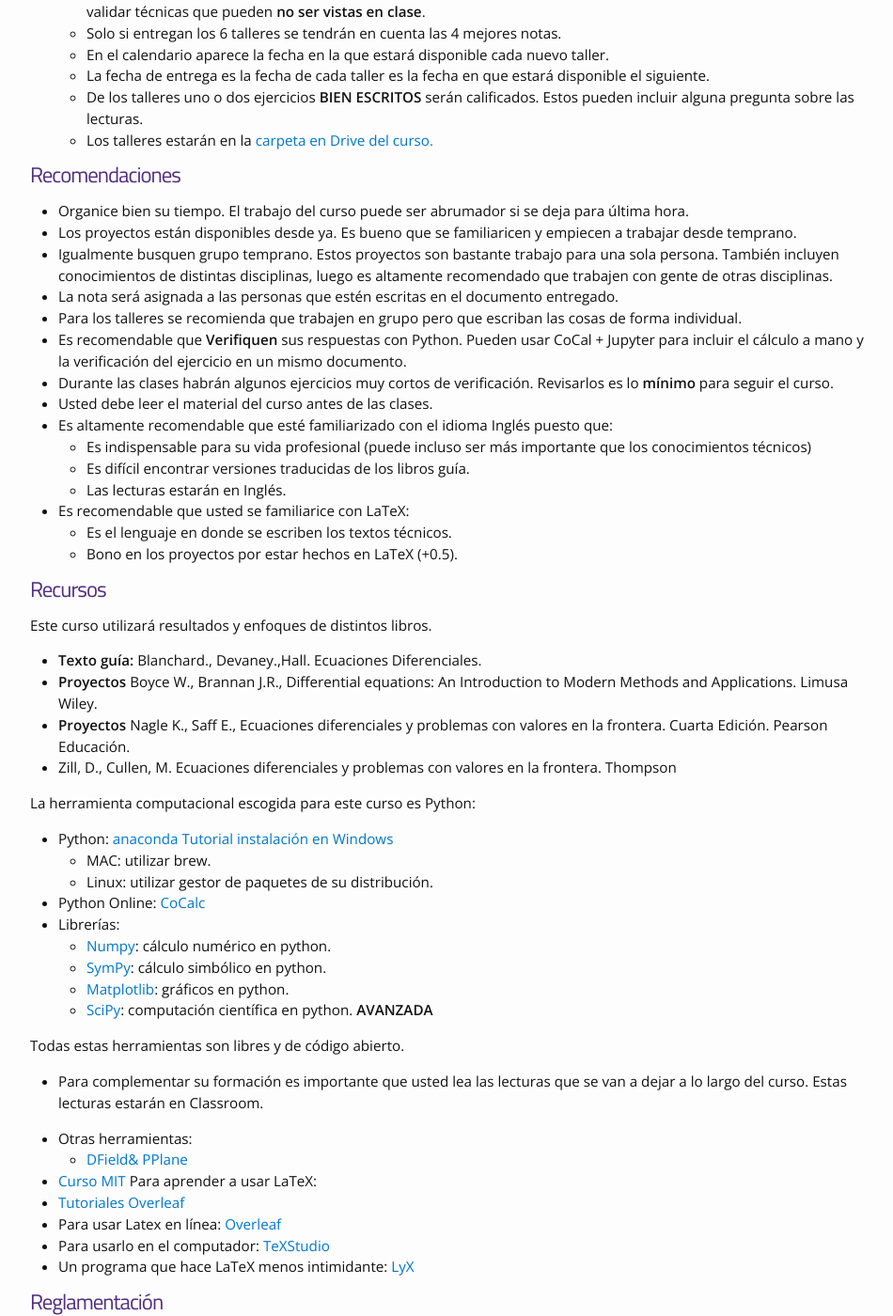
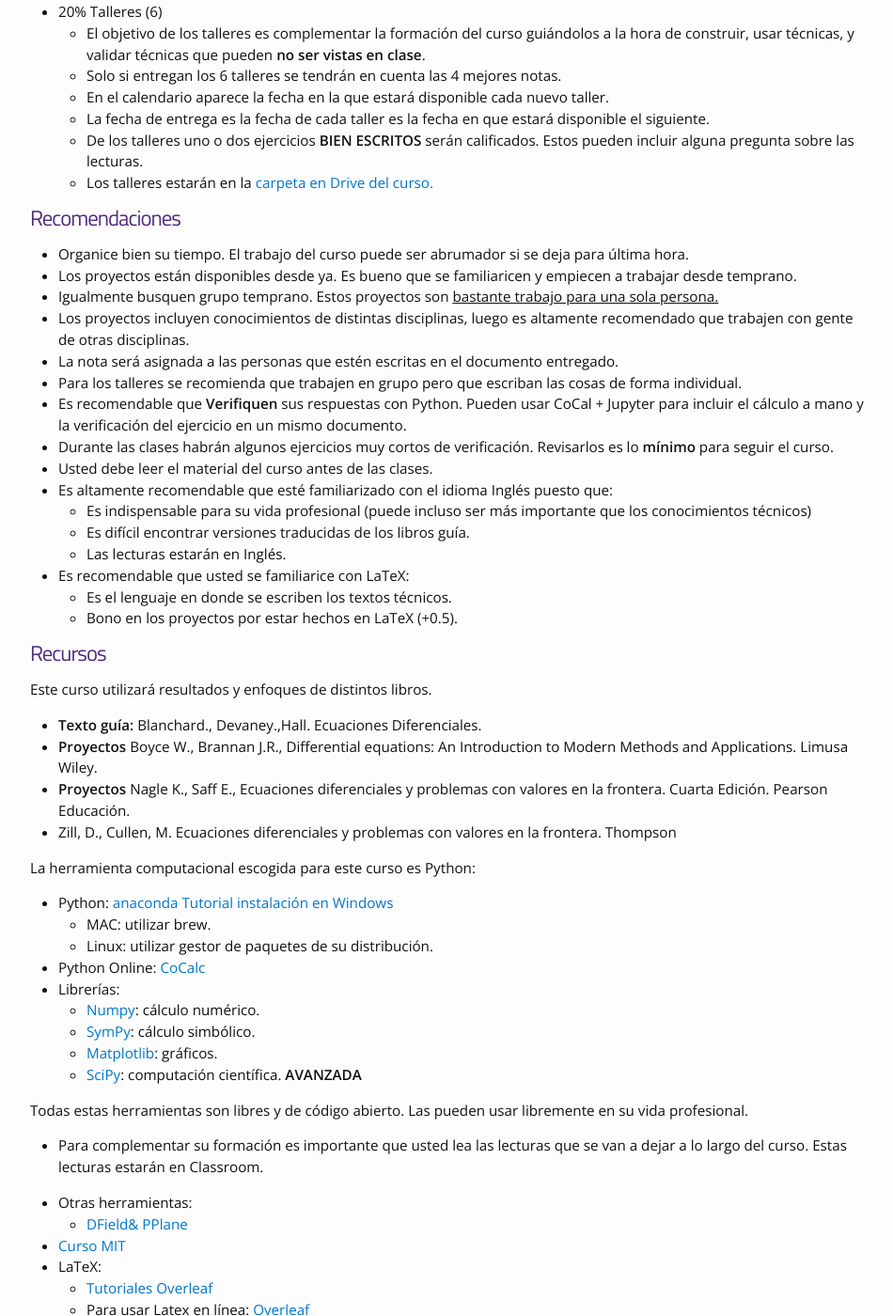
Before and after one commit to jdavidbel/jdavidbel.github.io, a Jekyll site: the page built from teaching/2020ii/eqdiff.md, in a window 1280 px wide and 1400 px high, scrolled down 1263 px. Shown: the whole window at 94% size, without its empty margins (163-1113 px from the left). Built offline with Jekyll 4.4.1, drawn with Linux system fonts in a browser that asks for light colours; some of the changed text lies outside the part shown.

Commit message:
yet more typos

```diff
--- a/teaching/2020ii/eqdiff.md
+++ b/teaching/2020ii/eqdiff.md
@@ -36,9 +36,9 @@ La evaluación tendrá lugar en GoogleClassroom y está distribuida de la siguie
     - 25% Primer Parcial (**08 de Octubre**)
     - 25% Segundo Parcial (**26 de Noviembre**)
 - 30% Proyectos: en grupos de 5 estudiantes.
-    -10% Proyecto 2.2 Libro Boyce (**24 de Septiembre**)
-    -10% Proyecto 5.1 Libro Nagle (**29 de Octubre**)
-    -10% Proyecto 7.2 Libro Boyce (**08 de Diciembre**)
+    - 10% Proyecto 2.2 Libro Boyce (**24 de Septiembre**)
+    - 10% Proyecto 5.1 Libro Nagle (**29 de Octubre**)
+    - 10% Proyecto 7.2 Libro Boyce (**08 de Diciembre**)
 - 20% Talleres (6)
     - El objetivo de los talleres es complementar la formación del curso guiándolos a la hora de construir, usar técnicas, y validar técnicas que pueden **no ser vistas en clase**.
     - Solo si entregan los 6 talleres se tendrán en cuenta las 4 mejores notas.
@@ -50,7 +50,8 @@ La evaluación tendrá lugar en GoogleClassroom y está distribuida de la siguie
 # Recomendaciones
 - Organice bien su tiempo. El trabajo del curso puede ser abrumador si se deja para última hora.
 - Los proyectos están disponibles desde ya. Es bueno que se familiaricen y empiecen a trabajar desde temprano.
-- Igualmente busquen grupo temprano. Estos proyectos son bastante trabajo para una sola persona. También incluyen conocimientos de distintas disciplinas, luego es altamente recomendado que trabajen con gente de otras disciplinas.
+- Igualmente busquen grupo temprano. Estos proyectos son <ins>bastante trabajo para una sola persona.</ins>
+- Los proyectos incluyen conocimientos de distintas disciplinas, luego es altamente recomendado que trabajen con gente de otras disciplinas.
 - La nota será asignada a las personas que estén escritas en el documento entregado.
 - Para los talleres se recomienda que trabajen en grupo pero que escriban las cosas de forma individual.
 - Es recomendable que **Verifiquen** sus respuestas con Python. Pueden usar CoCal + Jupyter para incluir el cálculo a mano y la verificación del ejercicio en un mismo documento.
@@ -77,22 +78,24 @@ La herramienta computacional escogida para este curso es Python:
    -  Linux: utilizar gestor de paquetes de su distribución.
 - Python Online: [CoCalc](https://cocalc.com/doc/python.html)
 - Librerías:
-   - [Numpy](https://numpy.org/devdocs/user/quickstart.html): cálculo numérico en python.
-   - [SymPy](https://docs.sympy.org/latest/tutorial/index.html): cálculo simbólico en python.
-   - [Matplotlib](https://matplotlib.org/3.3.1/users/index.html): gráficos en python.
-   - [SciPy](https://www.scipy.org/getting-started.html): computación científica en python. **AVANZADA**
+   - [Numpy](https://numpy.org/devdocs/user/quickstart.html): cálculo numérico.
+   - [SymPy](https://docs.sympy.org/latest/tutorial/index.html): cálculo simbólico.
+   - [Matplotlib](https://matplotlib.org/3.3.1/users/index.html): gráficos.
+   - [SciPy](https://www.scipy.org/getting-started.html): computación científica. **AVANZADA**
 
 Todas estas herramientas son libres y de código abierto.
+Las pueden usar libremente en su vida profesional.
+
 - Para complementar su formación es importante que usted lea las lecturas que se van a dejar a lo largo del curso. Estas lecturas estarán en Classroom.
 
 - Otras herramientas:
    - [DField& PPlane](https://math.rice.edu/~dfield/)
 - [Curso MIT](https://ocw.mit.edu/courses/mathematics/18-03-differential-equations-spring-2010/index.htm)
-Para aprender a usar LaTeX:
-- [Tutoriales Overleaf](https://www.overleaf.com/learn/latex/Learn_LaTeX_in_30_minutes)
-- Para usar Latex en línea: [Overleaf](https://www.overleaf.com/)
-- Para usarlo en el computador: [TeXStudio](https://www.texstudio.org/)
-- Un programa que hace LaTeX menos intimidante: [LyX](https://www.lyx.org/)
+- LaTeX:
+    - [Tutoriales Overleaf](https://www.overleaf.com/learn/latex/Learn_LaTeX_in_30_minutes)
+    - Para usar Latex en línea: [Overleaf](https://www.overleaf.com/)
+    - Para usarlo en el computador: [TeXStudio](https://www.texstudio.org/)
+    - Un programa que hace LaTeX menos intimidante: [LyX](https://www.lyx.org/)
 
 # Reglamentación
 Calendario Académico Universidad Nacional. [Acuerdo 184 de 2020](http://www.legal.unal.edu.co/rlunal/home/doc.jsp?d_i=95322)
```
Also changed, not shown: index.md (+1 -1 lines).
